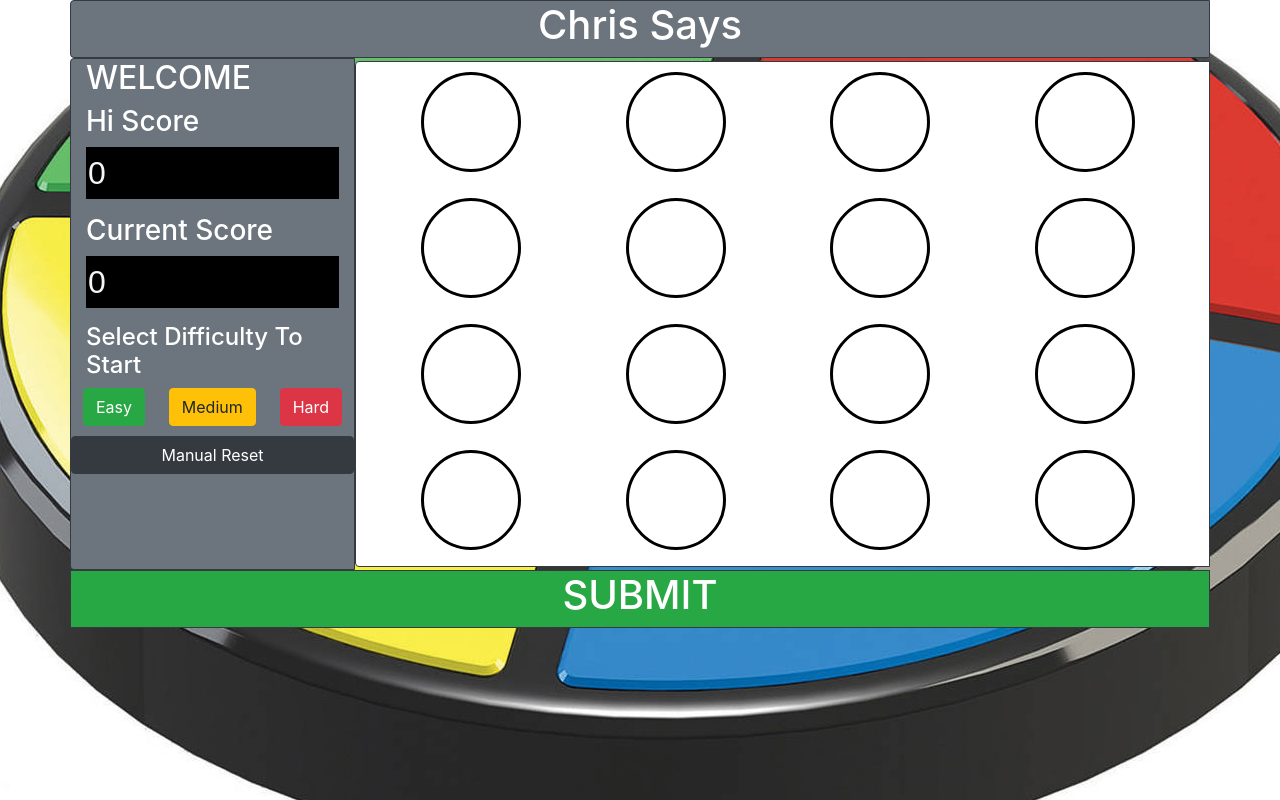
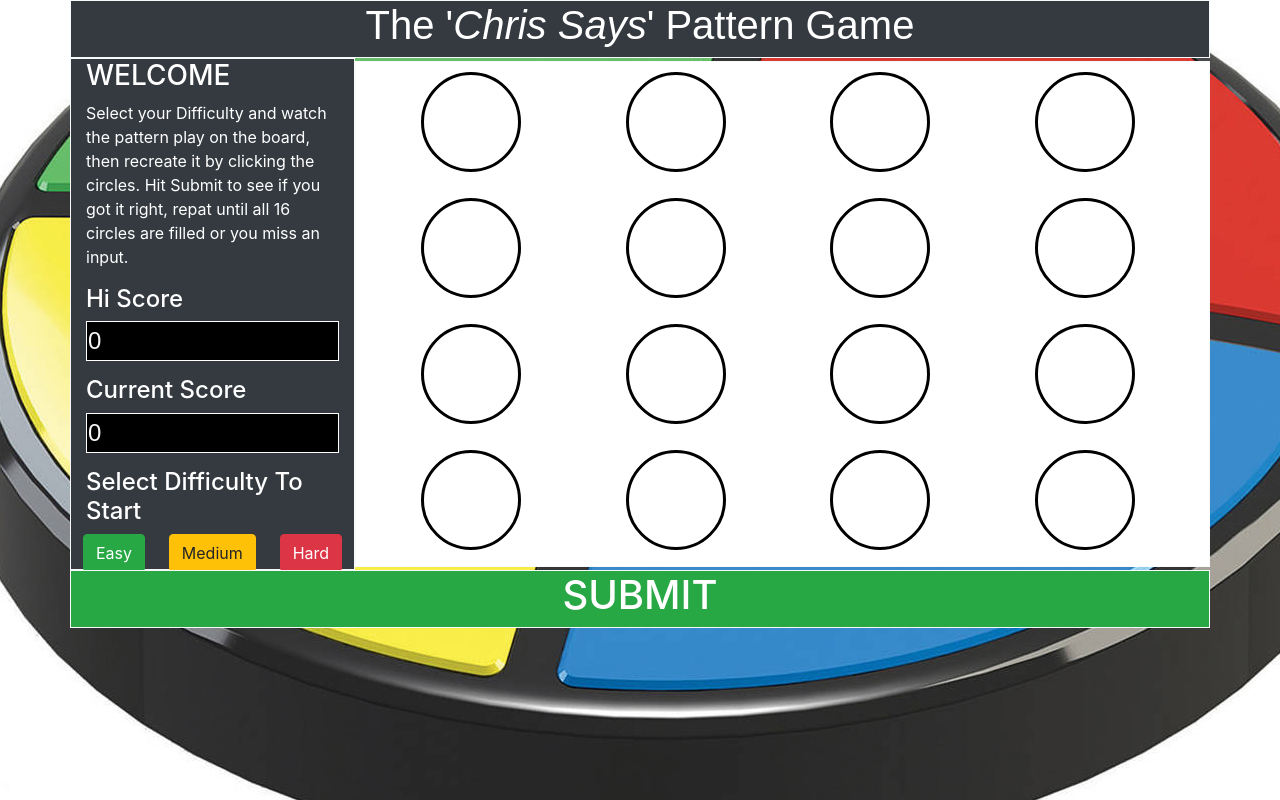
Before and after one commit to chriskistner/Galvanize-Q1-Project-Chris-Says, a website: page index.html in a window 1280 px wide. Drawn offline with nearby package versions, Linux system fonts and the light colour scheme.

Commit message:
Redid the css and added a background image

```diff
--- a/index.html
+++ b/index.html
@@ -12,18 +12,21 @@
 <body class="homepage">
     <main class="container homepage">
         <div class = "row justify-content-center">
-            <div class = 'col-12 border border-dark rounded-left bg-secondary text-white'>
-                <h1 class= "text-center">Chris Says</h1>
+            <div class = 'col-12 border border-light bg-dark text-white'>
+                <h1 class= "title text-center">The '<i>Chris Says</i>' Pattern Game</h1>
             </div>
         </div>
         <div class="row align-items-center">
-            <div class='optionsMenu col-3 border border-dark rounded-left bg-secondary text-white'>
-                <h2>WELCOME</h2>
-                <h3>Hi Score</h3>
+            <div class='optionsMenu col-3 border border-light bg-dark text-white'>
+                <h3>WELCOME</h3>
+                <p>Select your Difficulty and watch the pattern play on the board, then recreate it by clicking the circles.
+                    Hit Submit to see if you got it right, repat until all 16 circles are filled or you miss an input.
+                </p>
+                <h4>Hi Score</h4>
                 <div class="hiScore">
                     <p class="scoreCounterText hScore">0</p>
                 </div>
-                <h3>Current Score</h3>
+                <h4>Current Score</h4>
                 <div class="currentScore">
                     <p class="scoreCounterText cScore">0</p>
                 </div>
@@ -34,14 +37,14 @@
                     <button type="button" class="lv3 btn btn-danger">Hard</button>
                 </div>
                 <div class="row menu">
-                    <button type="button" class="reset btn btn-dark btn-block">Manual Reset</button>
+                    <button type="button" class="reset btn btn-info btn-block">Reset</button>
                 </div>
             </div>
-            <div class='playField col-9 border border-dark rounded-left'>
+            <div class='playField col-9 border border-light'>
             </div>
         </div>
         <div class="row ">
-            <div class="submitButton col-12 border border-dark bg-success text-white">
+            <div class="submitButton col-12 border border-light bg-success text-white">
                 <h1 class="Submit text-center">SUBMIT</h1>
             </div>
         </div>
--- a/main.css
+++ b/main.css
@@ -36,13 +36,13 @@
 }
 
 .currentScore {
-    border: 1px solid black;
+    border: 1px solid white;
     background-color: black;
     margin-bottom: 15px;
 }
 
 .hiScore {
-    border: 1px solid black;
+    border: 1px solid white;
     background-color: black;
     margin-bottom: 15px;
 }
@@ -50,15 +50,18 @@
 .scoreCounterText {
     padding: 1px;
     font-family: 'Orbitron', sans-serif;
-    font-size: 2em;
+    font-size: 1.5em;
     margin: auto;
     color: whitesmoke;
 }
 .emphasize {
-    font-weight: bold;
-    box-shadow: 0 0 15px black;
+    box-shadow: 0 0 30px black;
 }
 
 .optionsMenu {
     height: 512px;
 }
+
+.title {
+    font-family: 'Orbitron', sans-serif;
+}
--- a/main.js
+++ b/main.js
@@ -115,7 +115,7 @@ function inputAnswer(event) {
 function checkAnswer() {
     let hiScoreVal = Number(hiScore.textContent);
     if (answer.length !== submission.length) {
-        submit.textContent = `Incorrect`;
+        submit.textContent = `Sorry Try Again`;
         localStorage.setItem("HiScore", hiScoreVal);
         setTimeout(resetGame, 1500)
     }
@@ -124,7 +124,7 @@ function checkAnswer() {
         updateScores(startingDifficulty);
         playNextRound();
     } else {
-        submit.textContent = `Incorrect`;
+        submit.textContent = `Sorry Try Again`;
         localStorage.setItem("HiScore", hiScoreVal);
         setTimeout(resetGame, 1500);
     }
```
